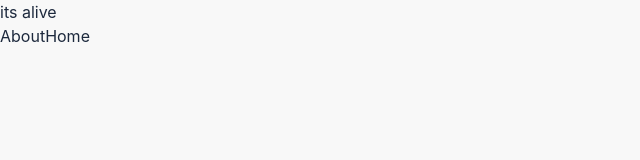
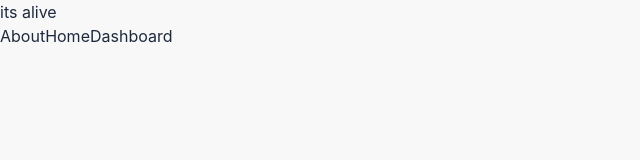
Before and after one commit to franklinserif/estbel-client, a Next.js app: page /testPage in a window 1280 px wide. Shown: the top 160 px of the page, without its empty margins (0-640 px from the left). Built offline with nearby package versions, Linux system fonts and the light colour scheme.

Commit message:
feat(TestPage): add Dashboard link to navigation

```diff
--- a/src/app/testPage/page.tsx
+++ b/src/app/testPage/page.tsx
@@ -6,6 +6,7 @@ export default function Page() {
       <h1>its alive</h1>
       <Link href="/about">About</Link>
       <Link href="/home">Home</Link>
+      <Link href="/home">Dashboard</Link>
     </div>
   )
 }
```
